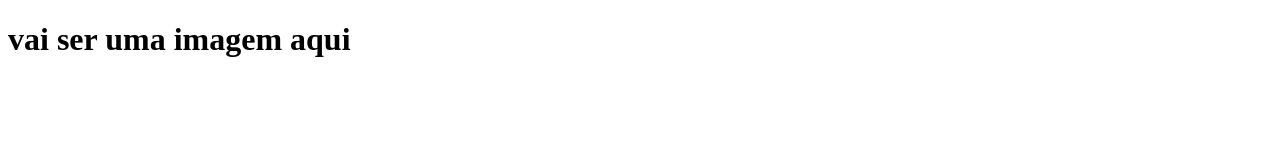
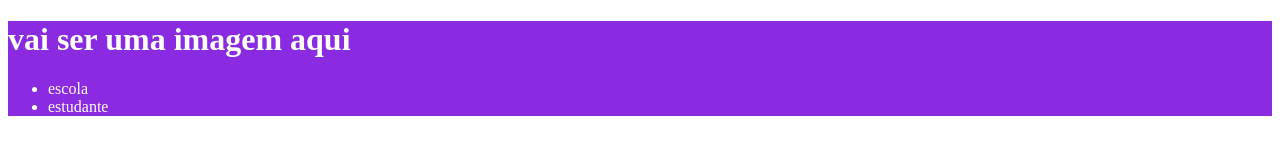
Before and after one commit to aninhatoledo/aula2, a plain HTML site: page index.html in a window 1280 px wide. Drawn offline with Linux system fonts and the light colour scheme.

Commit message:
Add files via upload

```diff
--- a/index.html
+++ b/index.html
@@ -4,9 +4,17 @@
     <meta charset="UTF-8">
     <meta name="viewport" content="width=, initial-scale=1.0">
     <title>Document</title>
+    <link rel="stylesheet" href="style.css">
 </head>
 <body>
-    <h1>vai ser uma imagem aqui</h1>
+    <header>
+        <h1>vai ser uma imagem aqui</h1>
+    <ul>
+        <li>escola</li>
+        <li>estudante</li>
+    </ul>
+    </header>
+
 
 </body>
 </html>
--- a/style.css
+++ b/style.css
@@ -0,0 +1,4 @@
+header {
+    background-color: blueviolet;
+    color: white;
+}
```
